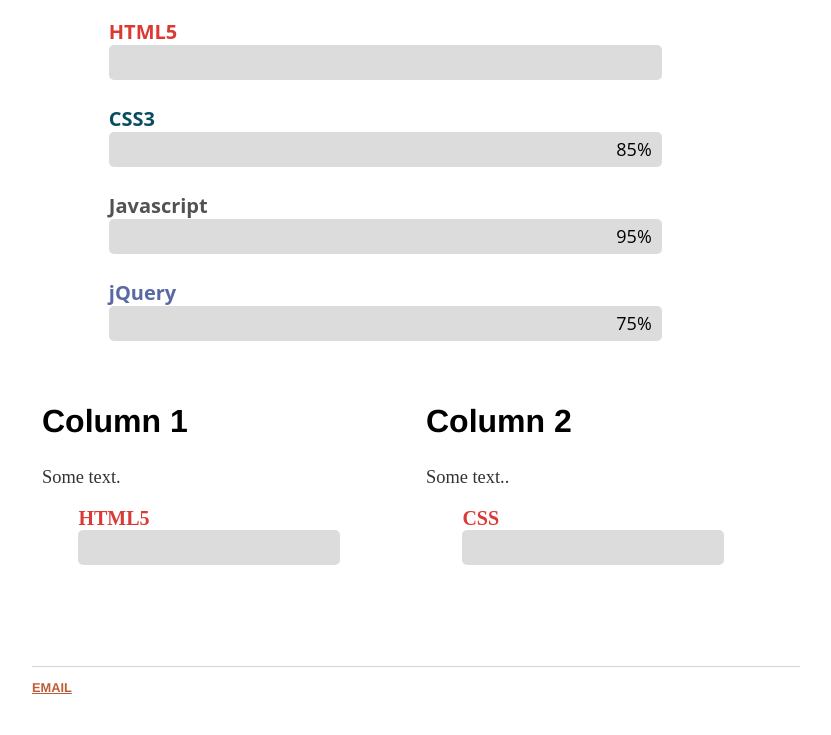
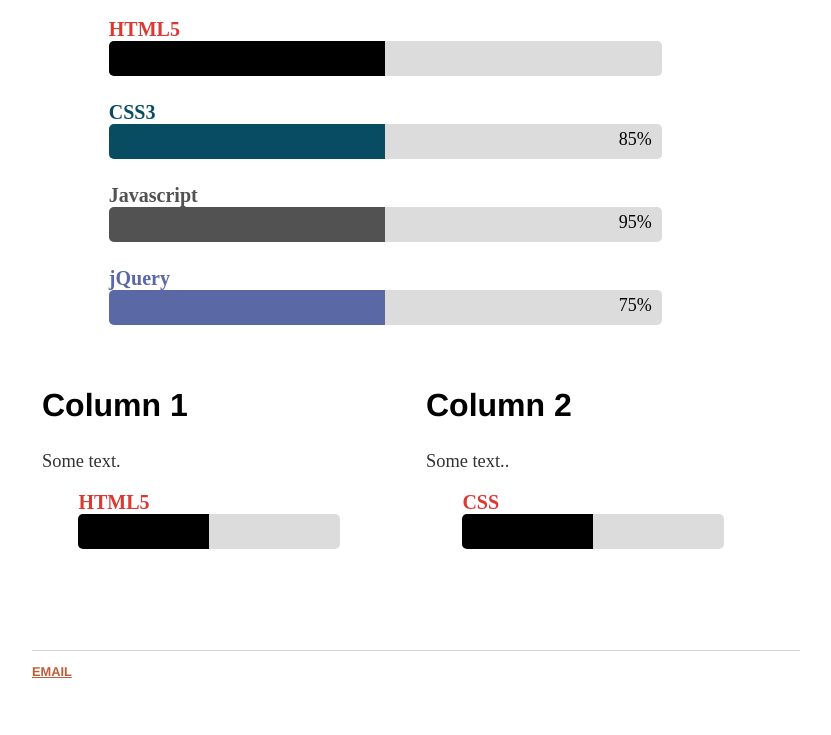
Before and after one commit to rsourki/rsourki.github.io, a Jekyll site: the page built from cv/index.html, in a window 1280 px wide. Shown: the part 680-1415 px from the top of the page, without its empty margins (224-1055 px from the left). Built offline with Jekyll 4.4.1, drawn with Linux system fonts in a browser that asks for light colours.

Commit message:
Update main.css

```diff
--- a/css/main.css
+++ b/css/main.css
@@ -205,19 +205,6 @@
 }
 
 
-bodybar {
-  background: #2E282A;
-  font-family: 'Open Sans', sans-serif;
-}
-
-.containerbar {
-  margin-top: 20px;
-}
-
-hbar2 {
-  color: #fff;
-}
-
 .titlebar {
   font-weight: bold;
   font-size: 20px;
@@ -233,14 +220,13 @@
   transition: all 2s linear;
 }
 
-.bar-1,
-.my-skills {
+.bar-1{
   width: 80%;
   margin: 10px auto 25px;
 }
 
 .bar-inner {
-  width: 0;
+  width: 50%;
   height: 35px;
   line-height: 35px;
   background: #000000;
```
